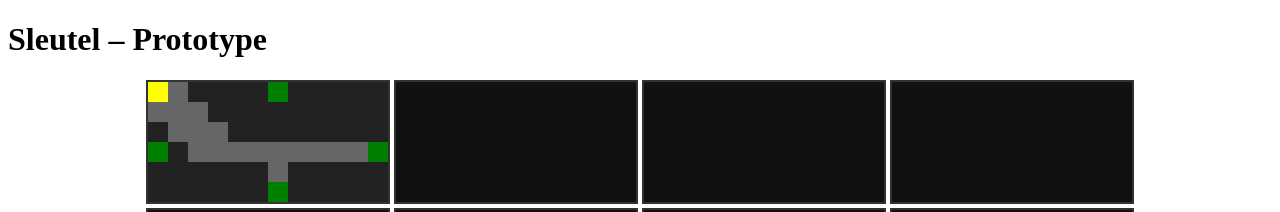
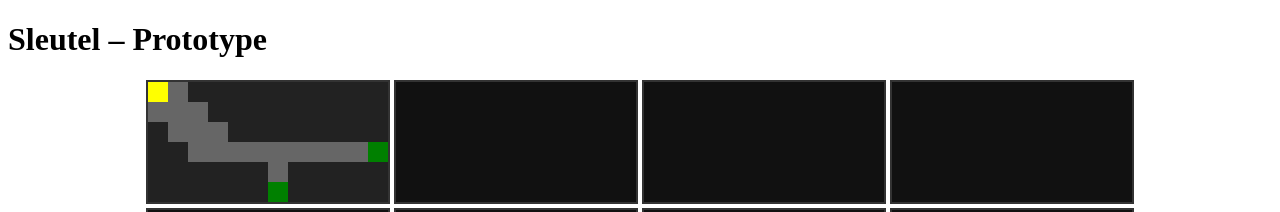
Before and after one commit to RobinS55/Sleutel, a React (Vite) app: page / in a window 1280 px wide. Shown: the top 212 px of the page. Built offline with nearby package versions, Linux system fonts and the light colour scheme.

Commit message:
Update Board.jsx

```diff
--- a/src/Board.jsx
+++ b/src/Board.jsx
@@ -28,6 +28,7 @@ function generateRoom(x, y) {
     Array.from({ length: ROOM_WIDTH }, () => "wall")
   );
 
+  // Uitgangen exact in het midden van de rand
   const exits = {
     left: { x: 0, y: Math.floor(ROOM_HEIGHT / 2) },
     right: { x: ROOM_WIDTH - 1, y: Math.floor(ROOM_HEIGHT / 2) },
@@ -47,9 +48,10 @@ function generateRoom(x, y) {
       x,
       y,
       tiles,
-      exits,
+      exits: { right: exits.right, bottom: exits.bottom }, // Alleen deze uitgangen
       color: `hsl(${Math.random() * 360},50%,25%)`,
       discovered: true,
+      isStart: true,
     };
   }
 
@@ -66,7 +68,7 @@ function generateRoom(x, y) {
     carvePath(tiles, chosenExit.x, chosenExit.y, ex, ey);
   }
 
-  // Alle 4 exits altijd zichtbaar
+  // Zorg dat alle 4 exits zichtbaar zijn
   for (const dir of exitKeys) {
     tiles[exits[dir].y][exits[dir].x] = "path";
   }
@@ -78,10 +80,13 @@ function generateRoom(x, y) {
     exits,
     color: `hsl(${Math.random() * 360},50%,25%)`,
     discovered: false,
+    isStart: false,
   };
 }
 
 function rotateRoom180(room) {
+  if (room.isStart) return room; // Startkamer nooit draaien
+
   const newTiles = Array.from({ length: ROOM_HEIGHT }, () =>
     Array.from({ length: ROOM_WIDTH }, () => "wall")
   );
@@ -148,9 +153,10 @@ export default function Board() {
         if (e.key === "ArrowLeft") nx--;
         if (e.key === "ArrowRight") nx++;
 
-        // Kamer wissel met wrap-around
+        const currentRoomExits = room.exits;
+
         // LEFT
-        if (nx < 0 && ny === room.exits.left.y) {
+        if (nx < 0 && ny === currentRoomExits.left?.y) {
           if (roomX > 0) {
             roomX -= 1;
             nx = ROOM_WIDTH - 1;
@@ -163,7 +169,7 @@ export default function Board() {
         }
 
         // RIGHT
-        if (nx >= ROOM_WIDTH && ny === room.exits.right.y) {
+        if (nx >= ROOM_WIDTH && ny === currentRoomExits.right?.y) {
           if (roomX < BOARD_WIDTH - 1) {
             roomX += 1;
             nx = 0;
@@ -176,7 +182,7 @@ export default function Board() {
         }
 
         // UP
-        if (ny < 0 && nx === room.exits.top.x) {
+        if (ny < 0 && nx === currentRoomExits.top?.x) {
           if (roomY > 0) {
             roomY -= 1;
             ny = ROOM_HEIGHT - 1;
@@ -189,7 +195,7 @@ export default function Board() {
         }
 
         // DOWN
-        if (ny >= ROOM_HEIGHT && nx === room.exits.bottom.x) {
+        if (ny >= ROOM_HEIGHT && nx === currentRoomExits.bottom?.x) {
           if (roomY < BOARD_HEIGHT - 1) {
             roomY += 1;
             ny = 0;
@@ -238,10 +244,10 @@ export default function Board() {
                       player.x === x &&
                       player.y === y;
                     let isExit =
-                      (room.exits.left.x === x && room.exits.left.y === y) ||
-                      (room.exits.right.x === x && room.exits.right.y === y) ||
-                      (room.exits.top.x === x && room.exits.top.y === y) ||
-                      (room.exits.bottom.x === x && room.exits.bottom.y === y);
+                      (room.exits.left && room.exits.left.x === x && room.exits.left.y === y) ||
+                      (room.exits.right && room.exits.right.x === x && room.exits.right.y === y) ||
+                      (room.exits.top && room.exits.top.x === x && room.exits.top.y === y) ||
+                      (room.exits.bottom && room.exits.bottom.x === x && room.exits.bottom.y === y);
                     return (
                       <div
                         key={x + "-" + y}
```
